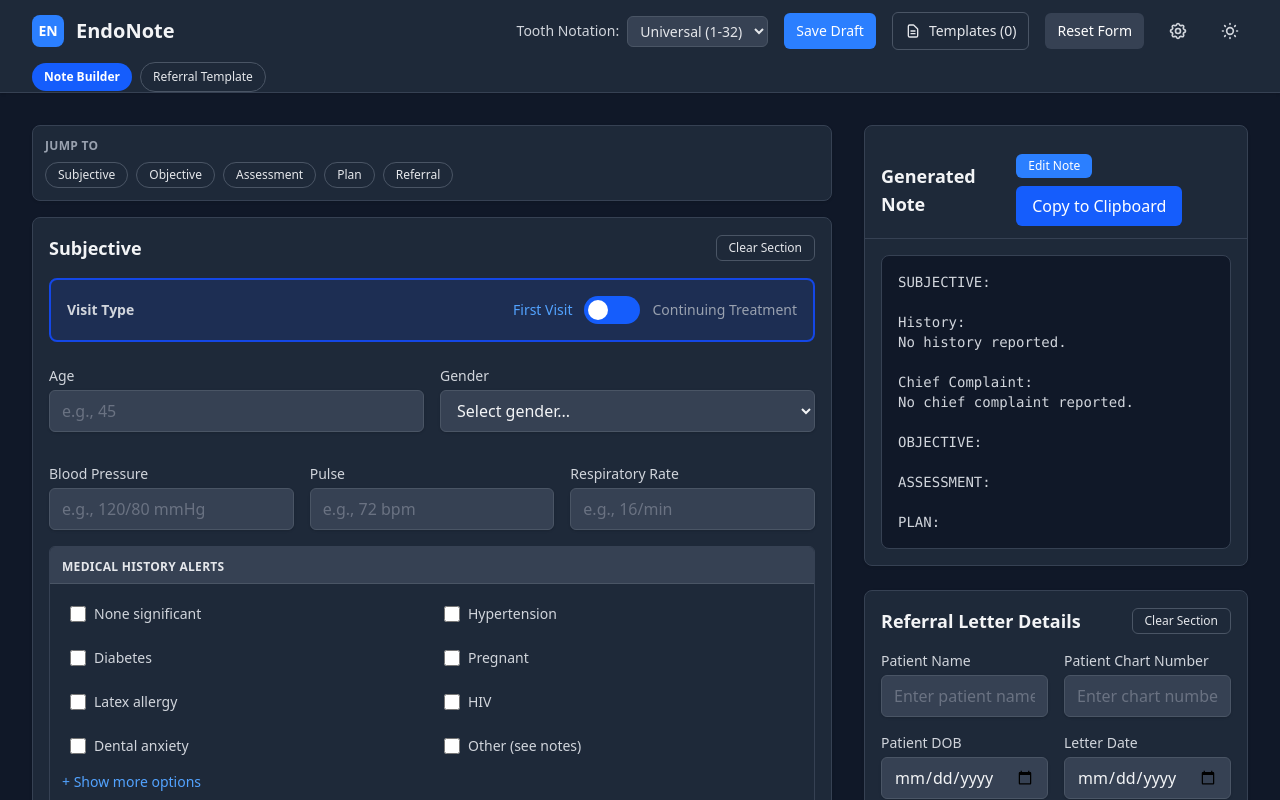
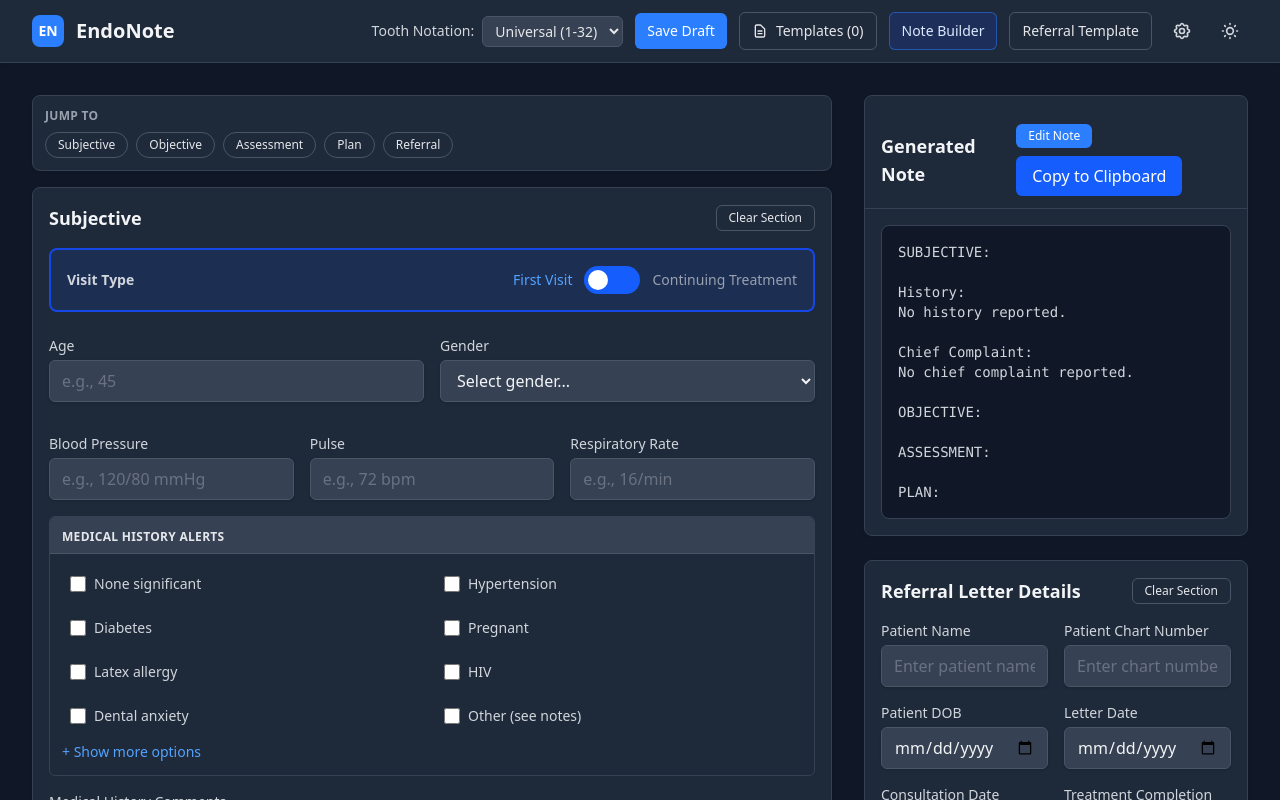
Before and after one commit to Haddadios/EndoNote, a React (Vite) app: page / in a window 1280 px wide. Shown: the top 800 px of the page. Built offline with nearby package versions, Linux system fonts and the light colour scheme.

Commit message:
colouring file sizes, more fixes to referral letter template

```diff
--- a/src/components/forms/PlanSection.tsx
+++ b/src/components/forms/PlanSection.tsx
@@ -31,6 +31,135 @@ import {
   referralOptions,
 } from '../../data';
 
+const isoColorSystems = new Set(['k_files', 'h_files', 'vortex_blue', 'edge_x7']);
+const isoSequence = ['white', 'yellow', 'red', 'blue', 'green', 'black'] as const;
+const isoSizes = [15, 20, 25, 30, 35, 40, 45, 50, 55, 60, 70, 80, 90, 100, 110, 120, 130, 140];
+type SizeColorKey = 'pink' | 'gray' | 'purple' | 'white' | 'yellow' | 'red' | 'blue' | 'green' | 'black';
+
+const getIsoColorKeyForSize = (sizeVal: string): (typeof isoSequence)[number] | 'pink' | 'gray' | 'purple' | null => {
+  const size = Number(sizeVal);
+  if (!Number.isFinite(size)) return null;
+  if (size === 6) return 'pink';
+  if (size === 8) return 'gray';
+  if (size === 10) return 'purple';
+  const index = isoSizes.indexOf(size);
+  if (index === -1) return null;
+  return isoSequence[index % isoSequence.length];
+};
+
+const systemSpecificSizeColors: Record<string, Record<string, SizeColorKey>> = {
+  protaper_gold: {
+    f1: 'yellow',
+    f2: 'red',
+    f3: 'blue',
+    f4: 'black',
+    f5: 'yellow',
+  },
+  protaper_ultimate: {
+    f1: 'yellow',
+    f2: 'red',
+    f3: 'blue',
+    f4: 'black',
+    f5: 'yellow',
+  },
+  waveone_gold: {
+    small: 'yellow',
+    primary: 'red',
+    medium: 'green',
+    large: 'white',
+  },
+  reciproc_blue: {
+    '25': 'red',
+    '40': 'black',
+    '50': 'yellow',
+  },
+};
+
+const sizeButtonClasses: Record<SizeColorKey, { base: string; active: string }> = {
+  pink: {
+    base: 'bg-pink-100 text-pink-800 border border-pink-300 hover:bg-pink-200 dark:bg-pink-900/30 dark:text-pink-300 dark:border-pink-700 dark:hover:bg-pink-900/50',
+    active: 'bg-pink-600 text-white border border-pink-700 ring-2 ring-pink-300 dark:bg-pink-700 dark:ring-pink-500',
+  },
+  gray: {
+    base: 'bg-gray-200 text-gray-800 border border-gray-300 hover:bg-gray-300 dark:bg-gray-700 dark:text-gray-200 dark:border-gray-600 dark:hover:bg-gray-600',
+    active: 'bg-gray-600 text-white border border-gray-700 ring-2 ring-gray-300 dark:bg-gray-500 dark:ring-gray-400',
+  },
+  purple: {
+    base: 'bg-violet-100 text-violet-800 border border-violet-300 hover:bg-violet-200 dark:bg-violet-900/30 dark:text-violet-300 dark:border-violet-700 dark:hover:bg-violet-900/50',
+    active: 'bg-violet-600 text-white border border-violet-700 ring-2 ring-violet-300 dark:bg-violet-700 dark:ring-violet-500',
+  },
+  white: {
+    base: 'bg-white text-gray-900 border border-gray-300 hover:bg-gray-100 dark:bg-gray-100 dark:text-gray-900 dark:border-gray-300 dark:hover:bg-white',
+    active: 'bg-gray-100 text-gray-900 border border-gray-400 ring-2 ring-gray-300 dark:bg-white dark:text-gray-900 dark:border-gray-400 dark:ring-gray-300',
+  },
+  yellow: {
+    base: 'bg-yellow-100 text-yellow-900 border border-yellow-300 hover:bg-yellow-200 dark:bg-yellow-900/30 dark:text-yellow-300 dark:border-yellow-700 dark:hover:bg-yellow-900/50',
+    active: 'bg-yellow-500 text-white border border-yellow-600 ring-2 ring-yellow-300 dark:bg-yellow-600 dark:ring-yellow-500',
+  },
+  red: {
+    base: 'bg-red-100 text-red-800 border border-red-300 hover:bg-red-200 dark:bg-red-900/30 dark:text-red-300 dark:border-red-700 dark:hover:bg-red-900/50',
+    active: 'bg-red-600 text-white border border-red-700 ring-2 ring-red-300 dark:bg-red-700 dark:ring-red-500',
+  },
+  blue: {
+    base: 'bg-blue-100 text-blue-800 border border-blue-300 hover:bg-blue-200 dark:bg-blue-900/30 dark:text-blue-300 dark:border-blue-700 dark:hover:bg-blue-900/50',
+    active: 'bg-blue-600 text-white border border-blue-700 ring-2 ring-blue-300 dark:bg-blue-700 dark:ring-blue-500',
+  },
+  green: {
+    base: 'bg-green-100 text-green-800 border border-green-300 hover:bg-green-200 dark:bg-green-900/30 dark:text-green-300 dark:border-green-700 dark:hover:bg-green-900/50',
+    active: 'bg-green-600 text-white border border-green-700 ring-2 ring-green-300 dark:bg-green-700 dark:ring-green-500',
+  },
+  black: {
+    base: 'bg-gray-900 text-white border border-gray-900 hover:bg-black dark:bg-gray-900 dark:text-white dark:border-gray-700 dark:hover:bg-black',
+    active: 'bg-black text-white border border-black ring-2 ring-gray-400 dark:bg-black dark:ring-gray-500',
+  },
+};
+
+const getSizeColorKeyForSystem = (systemKey: string, sizeVal: string): SizeColorKey | null => {
+  const explicitColor = systemSpecificSizeColors[systemKey]?.[sizeVal.toLowerCase()];
+  if (explicitColor) return explicitColor;
+  if (isoColorSystems.has(systemKey)) {
+    const isoColor = getIsoColorKeyForSize(sizeVal);
+    if (isoColor) return isoColor;
+  }
+  return null;
+};
+
+const getSizeButtonClasses = (sizeVal: string, isSelected: boolean, systemKey: string | undefined) => {
+  if (systemKey) {
+    const colorKey = getSizeColorKeyForSystem(systemKey, sizeVal);
+    if (colorKey) {
+      return isSelected ? sizeButtonClasses[colorKey].active : sizeButtonClasses[colorKey].base;
+    }
+  }
+  return isSelected
+    ? 'bg-blue-600 text-white'
+    : 'bg-gray-100 dark:bg-gray-700 text-gray-700 dark:text-gray-300 hover:bg-gray-200 dark:hover:bg-gray-600';
+};
+
+const taperColorSystems = new Set(['vortex_blue', 'edge_x7']);
+const taperButtonClassesByValue: Record<string, { base: string; active: string }> = {
+  '0.04': {
+    base: 'bg-cyan-100 text-cyan-800 border border-cyan-300 hover:bg-cyan-200 dark:bg-cyan-900/30 dark:text-cyan-300 dark:border-cyan-700 dark:hover:bg-cyan-900/50',
+    active: 'bg-cyan-600 text-white border border-cyan-700 ring-2 ring-cyan-300 dark:bg-cyan-700 dark:ring-cyan-500',
+  },
+  '0.06': {
+    base: 'bg-fuchsia-100 text-fuchsia-800 border border-fuchsia-300 hover:bg-fuchsia-200 dark:bg-fuchsia-900/30 dark:text-fuchsia-300 dark:border-fuchsia-700 dark:hover:bg-fuchsia-900/50',
+    active: 'bg-fuchsia-600 text-white border border-fuchsia-700 ring-2 ring-fuchsia-300 dark:bg-fuchsia-700 dark:ring-fuchsia-500',
+  },
+};
+
+const getTaperButtonClasses = (taperVal: string, isSelected: boolean, systemKey: string | undefined) => {
+  if (systemKey && taperColorSystems.has(systemKey)) {
+    const taperColors = taperButtonClassesByValue[taperVal];
+    if (taperColors) {
+      return isSelected ? taperColors.active : taperColors.base;
+    }
+  }
+  return isSelected
+    ? 'bg-blue-600 text-white'
+    : 'bg-gray-100 dark:bg-gray-700 text-gray-700 dark:text-gray-300 hover:bg-gray-200 dark:hover:bg-gray-600';
+};
+
 export function PlanSection() {
   const {
     noteData,
@@ -1147,6 +1276,7 @@ export function PlanSection() {
                               updateToothTreatmentCanalMAF(activePlan.id, canal, 'size', maf.size === sizeVal ? '' : sizeVal);
                             }
                           };
+                          const singleSystemKey = selectedSystems[0];
 
                           return (
                             <div className="mb-3">
@@ -1197,17 +1327,19 @@ export function PlanSection() {
                                         Size{isHandFileMode ? ' (select all used)' : ''}
                                       </label>
                                       <div className="flex flex-wrap gap-1">
-                                        {availableSizes.map(sizeVal => {
+                                        {(() => {
+                                          return availableSizes.map(sizeVal => {
                                             const opt = mafSizes.find(s => s.value === sizeVal);
                                             const label = opt ? opt.label : sizeVal;
                                             const isSelected = isHandFileMode ? selectedSizes.includes(sizeVal) : maf.size === sizeVal;
                                             return (
                                               <button key={sizeVal} type="button" onClick={() => handleSizeToggle(sizeVal)}
-                                              className={`px-2 py-0.5 rounded text-xs font-medium transition-colors ${isSelected ? 'bg-blue-600 text-white' : 'bg-gray-100 dark:bg-gray-700 text-gray-700 dark:text-gray-300 hover:bg-gray-200 dark:hover:bg-gray-600'}`}>
+                                                className={`px-2 py-0.5 rounded text-xs font-medium transition-colors ${getSizeButtonClasses(sizeVal, isSelected, singleSystemKey)}`}>
                                                 {label}
                                               </button>
                                             );
-                                        })}
+                                          });
+                                        })()}
                                       </div>
                                     </div>
                                   )}
@@ -1222,7 +1354,7 @@ export function PlanSection() {
                                           return (
                                             <button key={taperVal} type="button"
                                               onClick={() => updateToothTreatmentCanalMAF(activePlan.id, canal, 'taper', isSelected ? '' : taperVal)}
-                                              className={`px-2 py-0.5 rounded text-xs font-medium transition-colors ${isSelected ? 'bg-blue-600 text-white' : 'bg-gray-100 dark:bg-gray-700 text-gray-700 dark:text-gray-300 hover:bg-gray-200 dark:hover:bg-gray-600'}`}>
+                                              className={`px-2 py-0.5 rounded text-xs font-medium transition-colors ${getTaperButtonClasses(taperVal, isSelected, singleSystemKey)}`}>
                                               {label}
                                             </button>
                                           );
@@ -1266,7 +1398,7 @@ export function PlanSection() {
                                                     updateToothTreatmentSystemSize(activePlan.id, canal, sysKey, nextSize, currentTaper);
                                                   }
                                                 }}
-                                                className={`px-2 py-0.5 rounded text-xs font-medium transition-colors ${isSelected ? 'bg-blue-600 text-white' : 'bg-gray-100 dark:bg-gray-700 text-gray-700 dark:text-gray-300 hover:bg-gray-200 dark:hover:bg-gray-600'}`}>
+                                                className={`px-2 py-0.5 rounded text-xs font-medium transition-colors ${getSizeButtonClasses(sizeVal, isSelected, sysKey)}`}>
                                                 {label}
                                               </button>
                                             );
@@ -1281,7 +1413,7 @@ export function PlanSection() {
                                               return (
                                                 <button key={taperVal} type="button"
                                                   onClick={() => updateToothTreatmentSystemSize(activePlan.id, canal, sysKey, currentSize, isSelected ? '' : taperVal)}
-                                                  className={`px-2 py-0.5 rounded text-xs font-medium transition-colors ${isSelected ? 'bg-blue-600 text-white' : 'bg-gray-100 dark:bg-gray-700 text-gray-700 dark:text-gray-300 hover:bg-gray-200 dark:hover:bg-gray-600'}`}>
+                                                  className={`px-2 py-0.5 rounded text-xs font-medium transition-colors ${getTaperButtonClasses(taperVal, isSelected, sysKey)}`}>
                                                   {label}
                                                 </button>
                                               );
--- a/src/components/forms/ReferralTemplateSection.tsx
+++ b/src/components/forms/ReferralTemplateSection.tsx
@@ -47,7 +47,10 @@ export function ReferralTemplateSection() {
   const marginValues = useMemo(() => referralTemplate.page.marginsIn, [referralTemplate.page.marginsIn]);
   const radiographSlots = Math.max(0, referralTemplate.radiographs.slots);
   const radiographColumns = Math.max(1, referralTemplate.radiographs.columns);
-  const previewBlocks = useMemo(() => buildReferralBlocks(noteData), [noteData]);
+  const previewBlocks = useMemo(
+    () => buildReferralBlocks(noteData, referralTemplate.includePostOpInstructions),
+    [noteData, referralTemplate.includePostOpInstructions]
+  );
   const patientNameToken = noteData.patientName || 'NAME';
   const boldLabels = useMemo(
     () => [
@@ -339,7 +342,7 @@ export function ReferralTemplateSection() {
           onClick={() => updateTemplate(defaultReferralTemplate)}
           className="text-xs px-3 py-1 rounded-md border border-gray-300 text-gray-700 hover:bg-gray-100 dark:border-gray-600 dark:text-gray-200 dark:hover:bg-gray-700"
         >
-          Reset to Default
+          Reset Referral Form
         </button>
       </div>
 
@@ -763,6 +766,23 @@ export function ReferralTemplateSection() {
           />
         </label>
 
+        <div className="mb-3">
+          <label className="inline-flex items-center gap-2 text-xs text-gray-600 dark:text-gray-300 cursor-pointer">
+            <input
+              id="referral-include-post-op"
+              type="checkbox"
+              checked={referralTemplate.includePostOpInstructions}
+              onChange={(e) =>
+                updateTemplate({
+                  ...referralTemplate,
+                  includePostOpInstructions: e.target.checked,
+                })
+              }
+            />
+            <span>Include post-op instructions in completion section</span>
+          </label>
+        </div>
+
         <div className="grid grid-cols-2 gap-3">
           <label className="text-xs text-gray-600 dark:text-gray-300">
             Placement
--- a/src/components/layout/Header.tsx
+++ b/src/components/layout/Header.tsx
@@ -15,7 +15,7 @@ export function Header({
   activeTab: TopTab;
   onTabChange: (tab: TopTab) => void;
 }) {
-  const { noteData, preferences, updatePreferences, hasSavedDraft, clearSavedDraft, clearDraftAndReset, saveDraftToHistory, resetForm, updateTooth, updateToothDiagnosis } = useNote();
+  const { noteData, preferences, updatePreferences, hasSavedDraft, clearSavedDraft, clearDraftAndReset, saveDraftToHistory, updateTooth, updateToothDiagnosis } = useNote();
   const [isSettingsOpen, setIsSettingsOpen] = useState(false);
 
   const handleNotationChange = (newNotation: ToothNotation) => {
@@ -43,7 +43,7 @@ export function Header({
     <>
     <header className="bg-white dark:bg-gray-800 shadow-sm border-b border-gray-200 dark:border-gray-700">
       <div className="max-w-7xl mx-auto px-4 sm:px-6 lg:px-8">
-        <div className="flex flex-col gap-3 py-3">
+        <div className="py-3">
           <div className="flex items-center justify-between">
             <div className="flex items-center gap-3">
             <div className="w-8 h-8 bg-blue-600 dark:bg-blue-500 rounded-lg flex items-center justify-center">
@@ -52,7 +52,7 @@ export function Header({
             <h1 className="text-xl font-bold text-gray-900 dark:text-gray-100">EndoNote</h1>
           </div>
 
-            <div className="flex items-center gap-4">
+            <div className="flex items-center gap-3 flex-wrap justify-end">
             <label className="flex items-center gap-2 text-sm text-gray-600 dark:text-gray-300">
               <span>Tooth Notation:</span>
               <select
@@ -99,11 +99,25 @@ export function Header({
 
             <button
               type="button"
-              onClick={resetForm}
-              className="px-3 py-2 text-sm font-medium rounded-md bg-gray-600 text-white hover:bg-gray-700 dark:bg-gray-700 dark:hover:bg-gray-600"
-              title="Reset form to defaults"
+              onClick={() => onTabChange('note')}
+              className={
+                activeTab === 'note'
+                  ? 'px-3 py-2 text-sm font-medium rounded-md border border-blue-300 bg-blue-50 text-blue-700 dark:border-blue-500/50 dark:bg-blue-900/40 dark:text-blue-100'
+                  : 'px-3 py-2 text-sm font-medium rounded-md border border-gray-300 bg-white text-gray-700 hover:bg-gray-50 dark:border-gray-600 dark:bg-gray-800 dark:text-gray-200 dark:hover:bg-gray-700'
+              }
             >
-              Reset Form
+              Note Builder
+            </button>
+            <button
+              type="button"
+              onClick={() => onTabChange('referralTemplate')}
+              className={
+                activeTab === 'referralTemplate'
+                  ? 'px-3 py-2 text-sm font-medium rounded-md border border-blue-300 bg-blue-50 text-blue-700 dark:border-blue-500/50 dark:bg-blue-900/40 dark:text-blue-100'
+                  : 'px-3 py-2 text-sm font-medium rounded-md border border-gray-300 bg-white text-gray-700 hover:bg-gray-50 dark:border-gray-600 dark:bg-gray-800 dark:text-gray-200 dark:hover:bg-gray-700'
+              }
+            >
+              Referral Template
             </button>
 
             <button
@@ -134,33 +148,8 @@ export function Header({
               )}
             </button>
           </div>
+          </div>
         </div>
-          </div>
-
-          <div className="flex items-center gap-2">
-            <button
-              type="button"
-              onClick={() => onTabChange('note')}
-              className={
-                activeTab === 'note'
-                  ? 'px-3 py-1.5 text-xs font-semibold rounded-full bg-blue-600 text-white'
-                  : 'px-3 py-1.5 text-xs font-medium rounded-full border border-gray-300 text-gray-700 hover:bg-gray-100 dark:border-gray-600 dark:text-gray-200 dark:hover:bg-gray-700'
-              }
-            >
-              Note Builder
-            </button>
-            <button
-              type="button"
-              onClick={() => onTabChange('referralTemplate')}
-              className={
-                activeTab === 'referralTemplate'
-                  ? 'px-3 py-1.5 text-xs font-semibold rounded-full bg-blue-600 text-white'
-                  : 'px-3 py-1.5 text-xs font-medium rounded-full border border-gray-300 text-gray-700 hover:bg-gray-100 dark:border-gray-600 dark:text-gray-200 dark:hover:bg-gray-700'
-              }
-            >
-              Referral Template
-            </button>
-          </div>
       </div>
     </header>
 
--- a/src/components/layout/SettingsPanel.tsx
+++ b/src/components/layout/SettingsPanel.tsx
@@ -318,7 +318,7 @@ export function SettingsPanel({ isOpen, onClose }: SettingsPanelProps) {
           {activeTab === 'generalDefaults' && (
             <div>
               <p className="text-sm text-gray-600 dark:text-gray-400 mb-4">
-                These defaults are applied when you click <strong>Reset Form</strong>.
+                These defaults are applied when you reset the note form.
               </p>
               <ProcedureDefaultsForm
                 value={preferences.generalDefaults ?? emptyProcedureDefaults}
--- a/src/components/output/ReferralLetterOutput.tsx
+++ b/src/components/output/ReferralLetterOutput.tsx
@@ -8,7 +8,10 @@ import { saveAs } from 'file-saver';
 export function ReferralLetterOutput() {
   const { noteData, referralTemplate, referralOutputDraft, setReferralOutputDraft } = useNote();
 
-  const letter = useMemo(() => generateReferralLetter(noteData), [noteData]);
+  const letter = useMemo(
+    () => generateReferralLetter(noteData, referralTemplate.includePostOpInstructions),
+    [noteData, referralTemplate.includePostOpInstructions]
+  );
   const [letterText, setLetterText] = useState(referralOutputDraft ?? letter);
   const [isEditing, setIsEditing] = useState(false);
   const [isManual, setIsManual] = useState(Boolean(referralOutputDraft));
--- a/src/types/index.ts
+++ b/src/types/index.ts
@@ -260,6 +260,7 @@ export interface ReferralTemplate {
     slotWidthIn: number;
     slotHeightIn: number;
   };
+  includePostOpInstructions: boolean;
   signature: {
     enabled: boolean;
     lines: string[];
--- a/src/utils/referralDocx.ts
+++ b/src/utils/referralDocx.ts
@@ -404,7 +404,7 @@ const buildRadiographTable = async (
 };
 
 export async function buildReferralDocx(noteData: NoteData, template: ReferralTemplate) {
-  const blocks = buildReferralBlocks(noteData);
+  const blocks = buildReferralBlocks(noteData, template.includePostOpInstructions);
   const children: (Paragraph | Table)[] = [];
   const boldLabels = [
     'Patient Name',
--- a/src/utils/referralTemplate.ts
+++ b/src/utils/referralTemplate.ts
@@ -49,6 +49,7 @@ export const defaultReferralTemplate: ReferralTemplate = {
     slotWidthIn: 2.31,
     slotHeightIn: 1.65,
   },
+  includePostOpInstructions: false,
   signature: {
     enabled: true,
     lines: ['Sincerely,', ''],
@@ -75,7 +76,12 @@ export const normalizeReferralTemplate = (template?: Partial<ReferralTemplate>):
     enabled: block.enabled ?? true,
     text: block.text ?? '',
     align: block.align ?? 'left',
-    logo: block.logo,
+    logo: block.logo
+      ? {
+          ...block.logo,
+          widthIn: Number.isFinite(block.logo.widthIn) ? block.logo.widthIn : 2.5,
+        }
+      : undefined,
   }));
 
   const merged: ReferralTemplate = {
@@ -108,6 +114,7 @@ export const normalizeReferralTemplate = (template?: Partial<ReferralTemplate>):
       ...defaultReferralTemplate.radiographs,
       ...(template?.radiographs ?? {}),
     },
+    includePostOpInstructions: template?.includePostOpInstructions ?? defaultReferralTemplate.includePostOpInstructions,
     signature: {
       ...defaultReferralTemplate.signature,
       ...(template?.signature ?? {}),
```
Also changed, not shown: src/components/forms/ReferralSection.tsx (+12 -1 lines), src/utils/referralLetterGenerator.ts (+9 -5 lines). Lines whose indentation alone changed are shown as unchanged.
